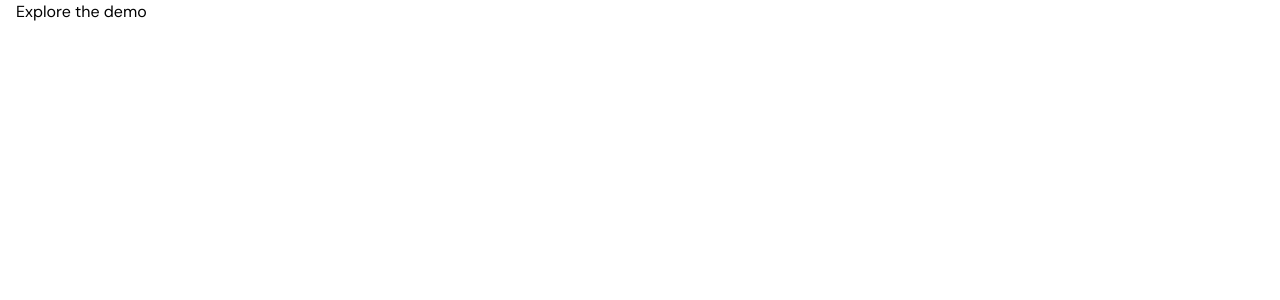
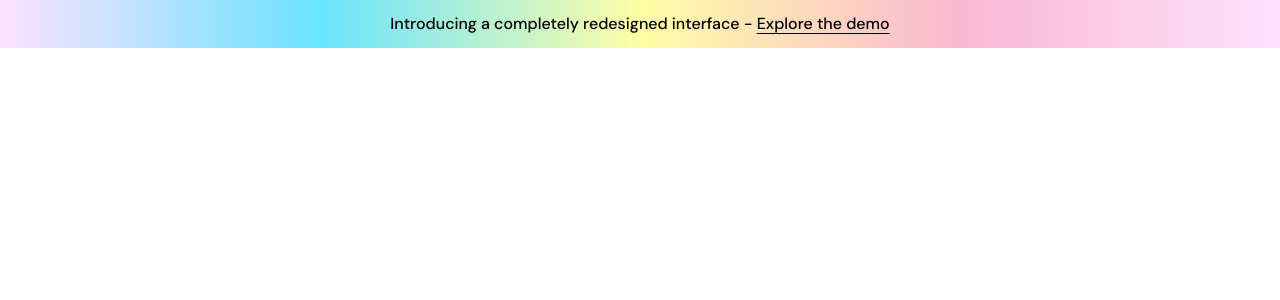
Before and after one commit to diego-teileche/dark-saas-landing-page, a Next.js app: page / in a window 1280 px wide. Shown: the top 300 px of the page. Built offline with nearby package versions, Linux system fonts and the light colour scheme.

Commit message:
Banner | Styles added

```diff
--- a/src/components/Banner.tsx
+++ b/src/components/Banner.tsx
@@ -1,7 +1,16 @@
 export const Banner = () => {
   return (
-    <div className="container">
-      <a href="#">Explore the demo</a>
+    <div className="bg-[linear-gradient(to_right,rgb(252,214,255,.7),rgb(41,216,255,.7),rgb(255,253,128,.7),rgb(248,154,191,.7),rgb(252,214,255,.7))] py-3 text-center">
+      <div className="container">
+        <p className="font-medium">
+          <span className="hidden sm:inline">
+            Introducing a completely redesigned interface -{" "}
+          </span>
+          <a href="#" className="underline underline-offset-4">
+            Explore the demo
+          </a>
+        </p>
+      </div>
     </div>
   )
 }
```
